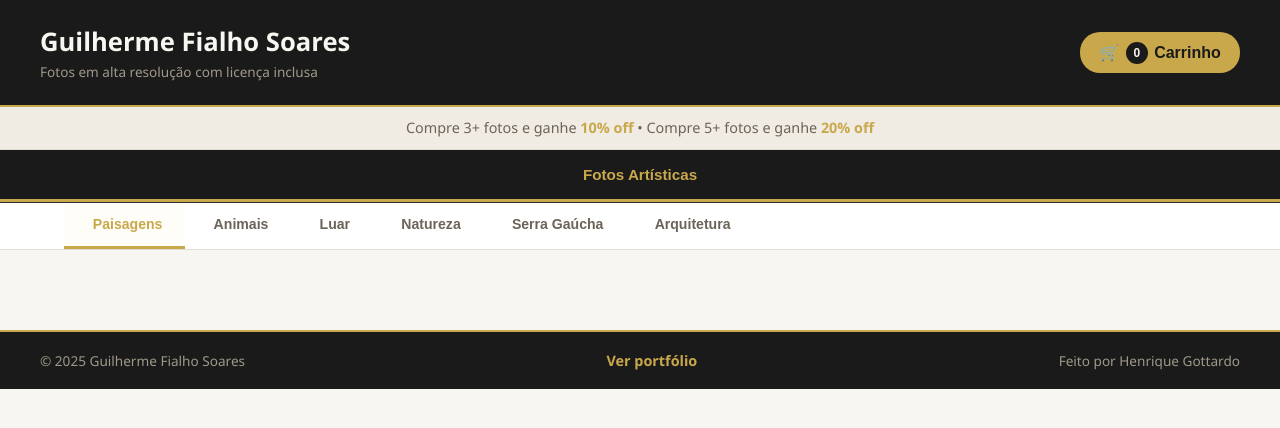
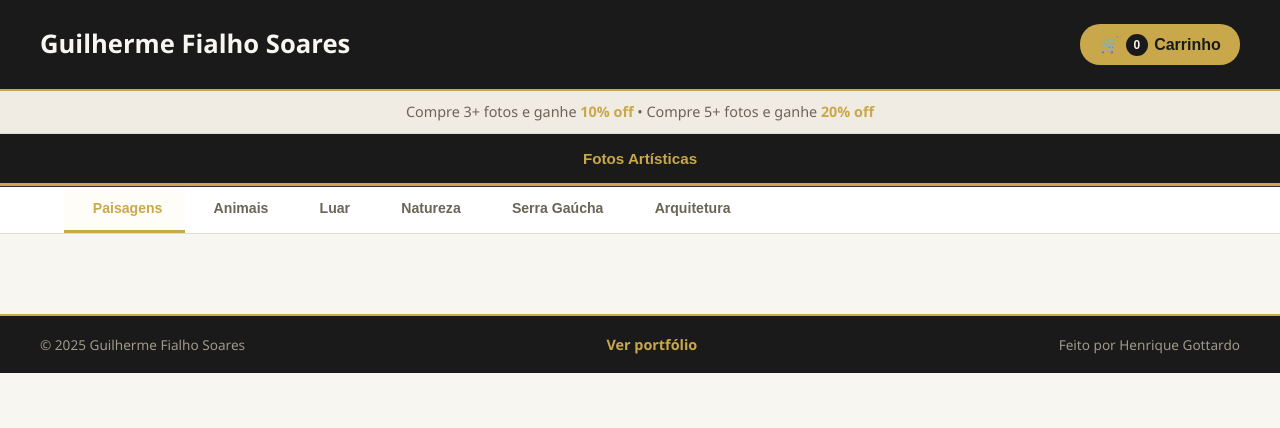
Before and after one commit to gottardohenrique12-gif/guilhermefialho, a website: page frontend/index.html in a window 1280 px wide. Drawn offline with Linux system fonts and the light colour scheme; no server answers.

Commit message:
ajuste no html

```diff
--- a/frontend/index.html
+++ b/frontend/index.html
@@ -13,7 +13,7 @@
     <div class="header-conteudo">
       <div>
         <h1>Guilherme Fialho Soares</h1>
-        <p>Fotos em alta resolução com licença inclusa</p>
+        <p></p>
       </div>
       <button class="btn-carrinho" onclick="abrirCarrinho()">
         🛒 <span id="carrinho-count">0</span>
```
